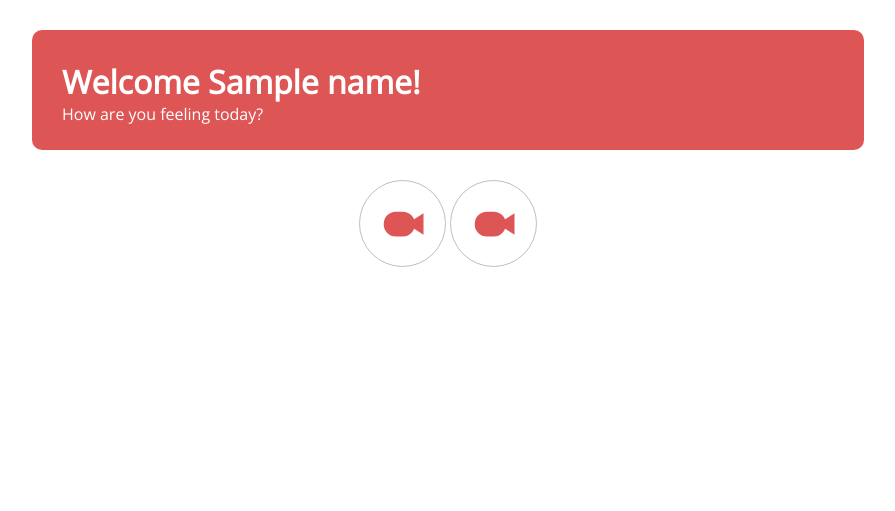
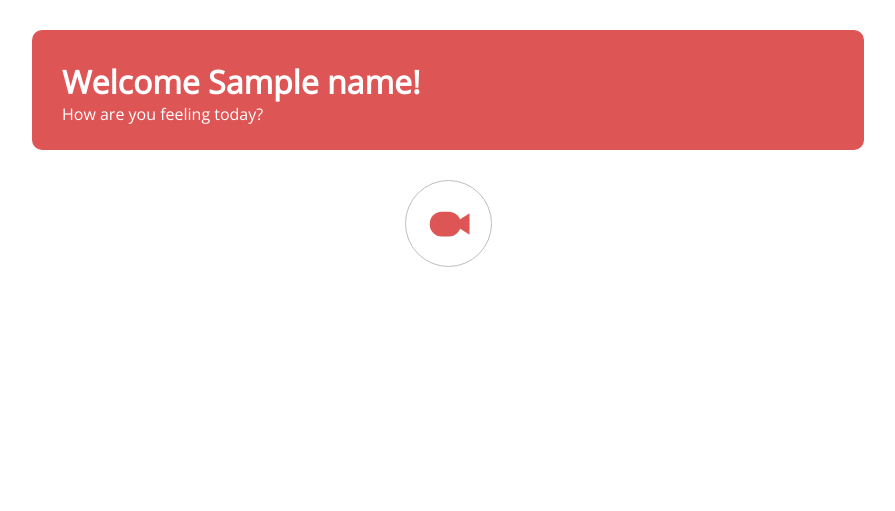
Before and after one commit to aditheawesome/Vidveda-Project, a Python web app: template templates/final.html in a window 1280 px wide. Shown: the part 80-591 px from the top of the page, without its empty margins (192-1087 px from the left). Run offline with Jinja, Linux system fonts and the light colour scheme; the template is opened without the code that fills it: most values are stand-ins (such as "Sample title", 1, 10 or a date in 2020).

Commit message:
removed choosedoc

```diff
--- a/templates/final.html
+++ b/templates/final.html
@@ -24,13 +24,6 @@
             </svg>
             </div>
         </button>
-        <button type = "submit" name = "choosedoc" id="choosedoc" class="btn"><div class="callbutton"><svg width="87" height="87" viewBox="0 0 87 87" fill="none" xmlns="http://www.w3.org/2000/svg">
-            <circle cx="43.5" cy="43.5" r="43" stroke="#BEBEBE"/>
-            <rect x="24.7354" y="31.7103" width="31.09" height="24.6838" rx="12" fill="#DE5555"/>
-            <path d="M47.7422 44.0522L64.5308 33.3638V54.7406L47.7422 44.0522Z" fill="#DE5555"/>
-            </svg>
-            </div>
-        </button>
 
         </form>
         <div class="calltext">
```
